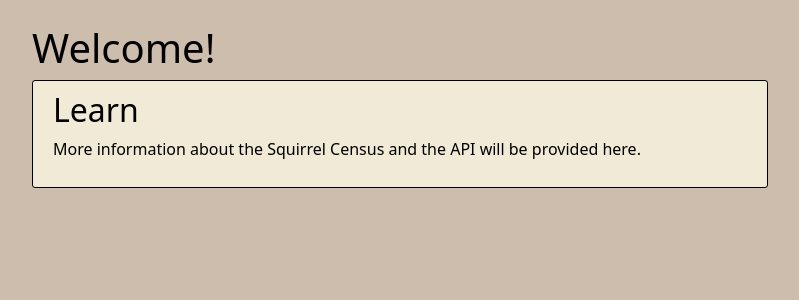
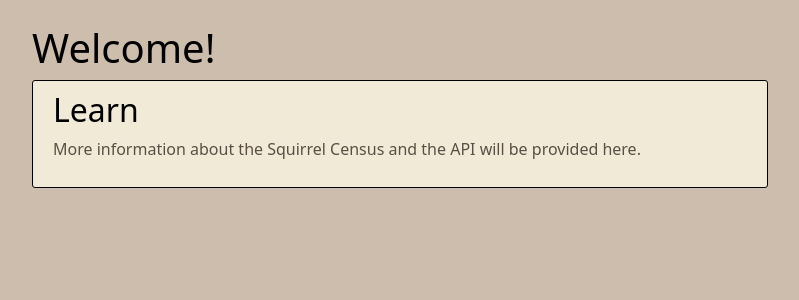
Before and after one commit to cdejong2/squirrel-project, a Flask app: page /learn in a window 1280 px wide. Shown: the part 56-356 px from the top of the page, without its empty margins (50-849 px from the left). Run offline with Flask 2, Linux system fonts and the light colour scheme.

Commit message:
html changes

```diff
--- a/static/main.css
+++ b/static/main.css
@@ -134,3 +134,12 @@ a.article-title:hover {
 img {
     border-radius: 100%;
 }
+a{
+    color: #5b4f45;
+    text-decoration: none;
+}
+
+a:visited {
+    color: #5b4f45;
+    text-decoration: none;
+}
--- a/templates/learn.html
+++ b/templates/learn.html
@@ -1,8 +1,7 @@
-{% extends "layout.html" %}
-{% block content %}
-    <title> Learn </title>
+{% extends "layout.html" %} {% block content %} <title> Learn </title>
 <div class='content-section'>
     <h2>{{ subtitle }}</h2>
+    <a href='https://data.cityofnewyork.us/browse?Data-Collection_Data-Collection=2018+Central+Park+Squirrel+Census&q=&sortBy=newest&utf8=%E2%9C%93'>
     <p>{{ text }}</p>
-</div>
-{% endblock content %}
+    </a>
+</div> {% endblock content %}
--- a/templates/register.html
+++ b/templates/register.html
@@ -16,7 +16,7 @@
                 <div class="invalid-feedback"> {% for error in form.confirm_password.errors%} <span>{{error}}</span> {% endfor %} </div> {% else %} {{ form.confirm_password(class="form-control form-control-lg") }} {% endif %}
             </div>
         </fieldset>
-        <div class="form-group">
+        <div class="form-group" style='padding:20px;'>
             {{ form.submit(class="btn btn-outline-info") }}
         </div>
     </form>
```
